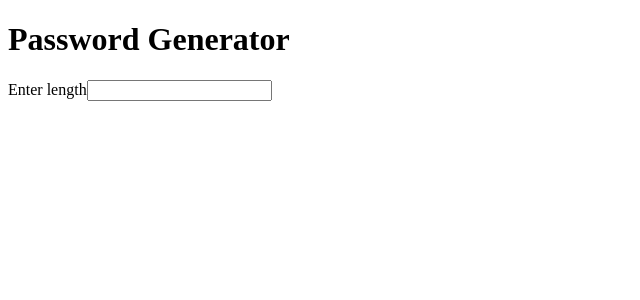
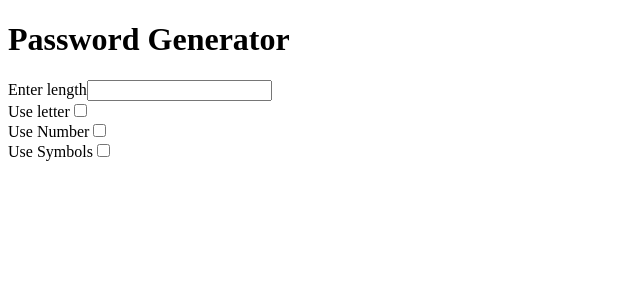
Before and after one commit to abhhishek-git/angular-PasswordGenerator, an Angular app: page / in a window 1280 px wide. Shown: the top 300 px of the page, without its empty margins (0-640 px from the left). Built offline with nearby package versions, Linux system fonts and the light colour scheme.

Commit message:
UI Changes

```diff
--- a/src/app/app.component.html
+++ b/src/app/app.component.html
@@ -1,3 +1,17 @@
 <h1> Password Generator</h1>
+<div>
 <label> Enter length</label>
 <input/>
+</div>
+<div>
+    <label> Use letter</label>
+    <input  type="checkbox"/>
+</div>
+<div>
+    <label> Use Number</label>
+    <input type="checkbox"/>
+</div>
+<div>
+    <label> Use Symbols</label>
+    <input type="checkbox"/>
+</div>
```
